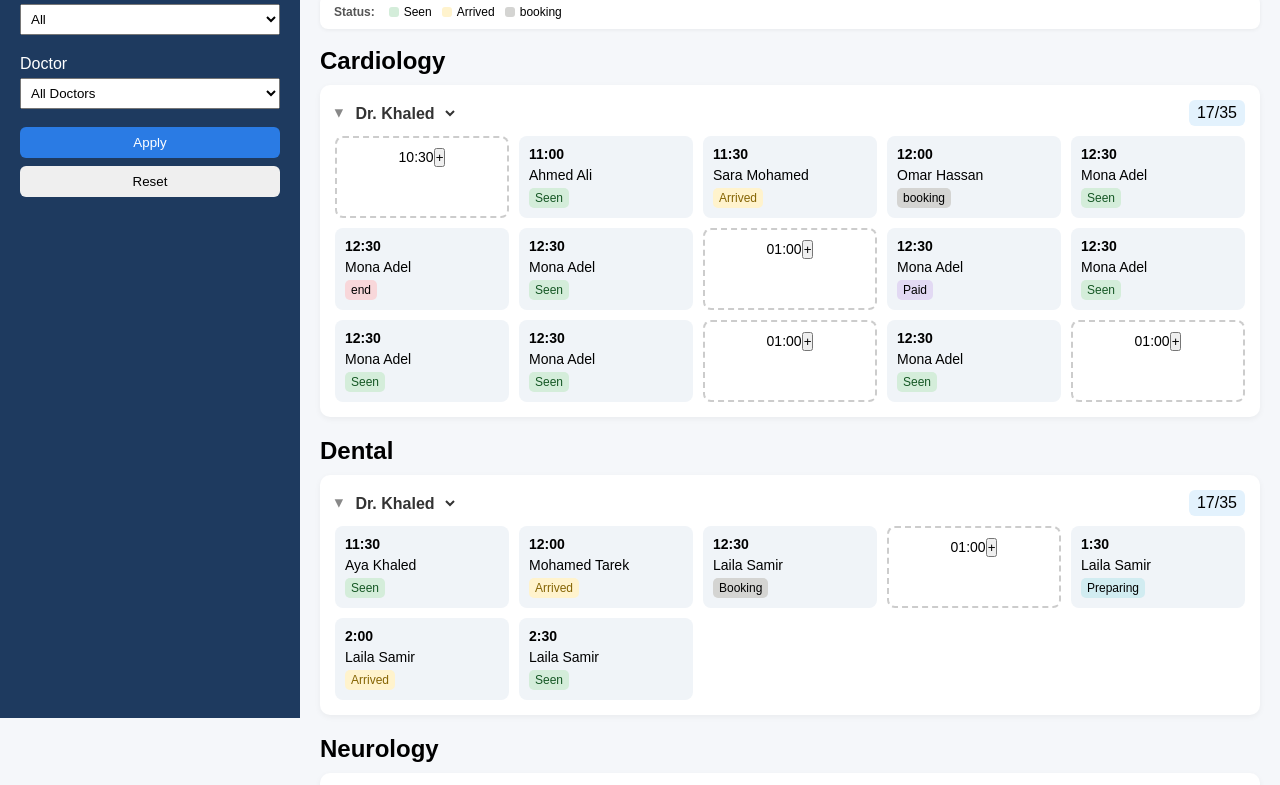
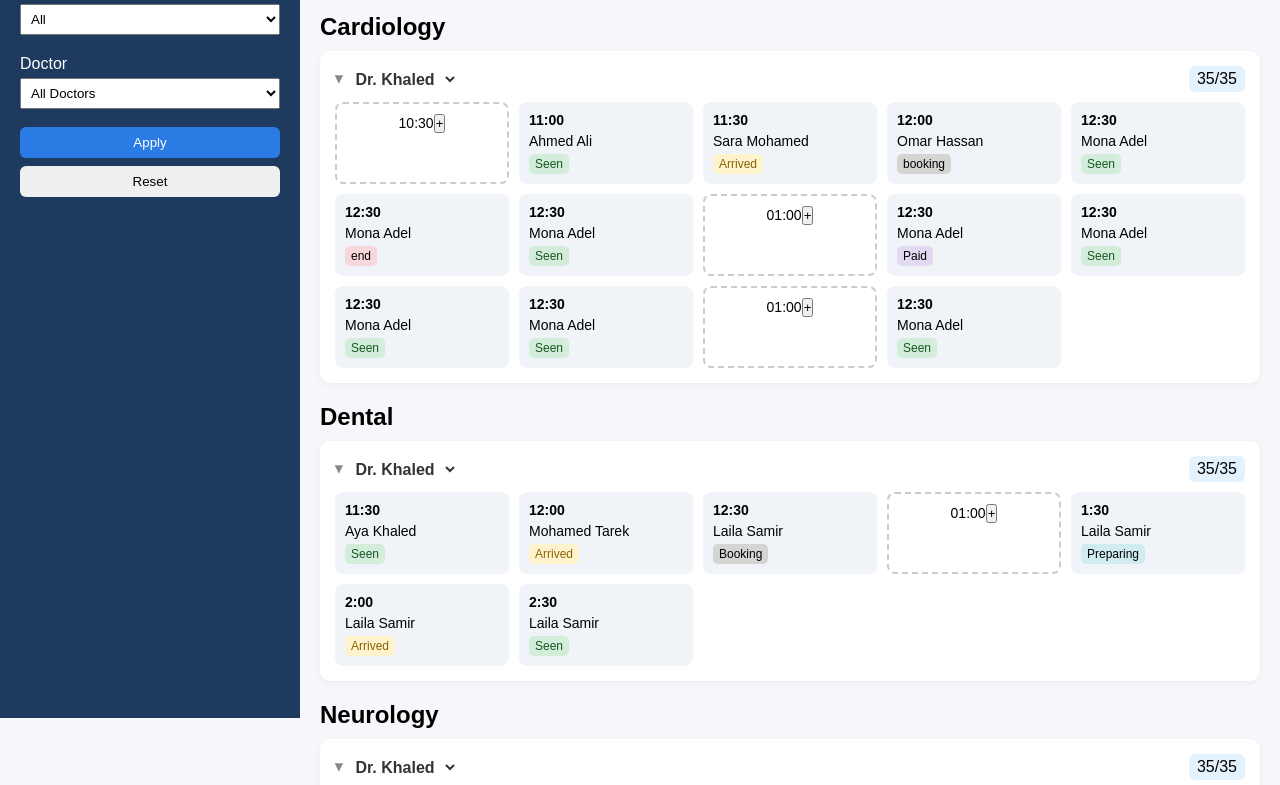
Before and after one commit to Zahra172/ui, a plain HTML site: page index.html in a window 1280 px wide. Shown: the part 82-867 px from the top of the page. Drawn offline with Linux system fonts and the light colour scheme.

Commit message:
Update appointment header and badge counts for improved clarity

```diff
--- a/index.html
+++ b/index.html
@@ -30,28 +30,8 @@
 
       <!-- Main -->
       <main class="main">
-        <div class="header">
-          <h1>Appointments</h1>
-        </div>
         <div class="status-legend">
-          <span
-            style="
-              font-size: 12px;
-              color: #555;
-              margin-right: 4px;
-              font-weight: 600;
-            "
-            >Status:</span
-          >
-          <span class="legend-item"
-            ><span class="legend-dot seen"></span> Seen</span
-          >
-          <span class="legend-item"
-            ><span class="legend-dot arrived"></span> Arrived</span
-          >
-          <span class="legend-item"
-            ><span class="legend-dot booking"></span> booking</span
-          >
+         <h1>Appointments</h1>
         </div>
 
         <!-- ================= Cardiology ================= -->
@@ -69,7 +49,7 @@
                   <option>Dr. Youssef</option>
                 </select>
               </div>
-              <span class="badge">17/35</span>
+              <span class="badge">35/35</span>
             </div>
 
             <div class="schedule-wrap expanded">
@@ -143,9 +123,7 @@
                   <div class="status seen">Seen</div>
                 </div>
 
-                <div class="slot empty">
-                  <span>01:00</span><button>+</button>
-                </div>
+
               </div>
             </div>
           </div>
@@ -167,7 +145,7 @@
                   <option>Dr. Youssef</option>
                 </select>
               </div>
-              <span class="badge">17/35</span>
+              <span class="badge">35/35</span>
             </div>
             <div class="schedule-wrap expanded">
               <div class="schedule">
@@ -229,7 +207,7 @@
                   <option>Dr. Youssef</option>
                 </select>
               </div>
-              <span class="badge">17/35</span>
+              <span class="badge">35/35</span>
             </div>
             <div class="schedule-wrap expanded">
               <div class="schedule">
```
